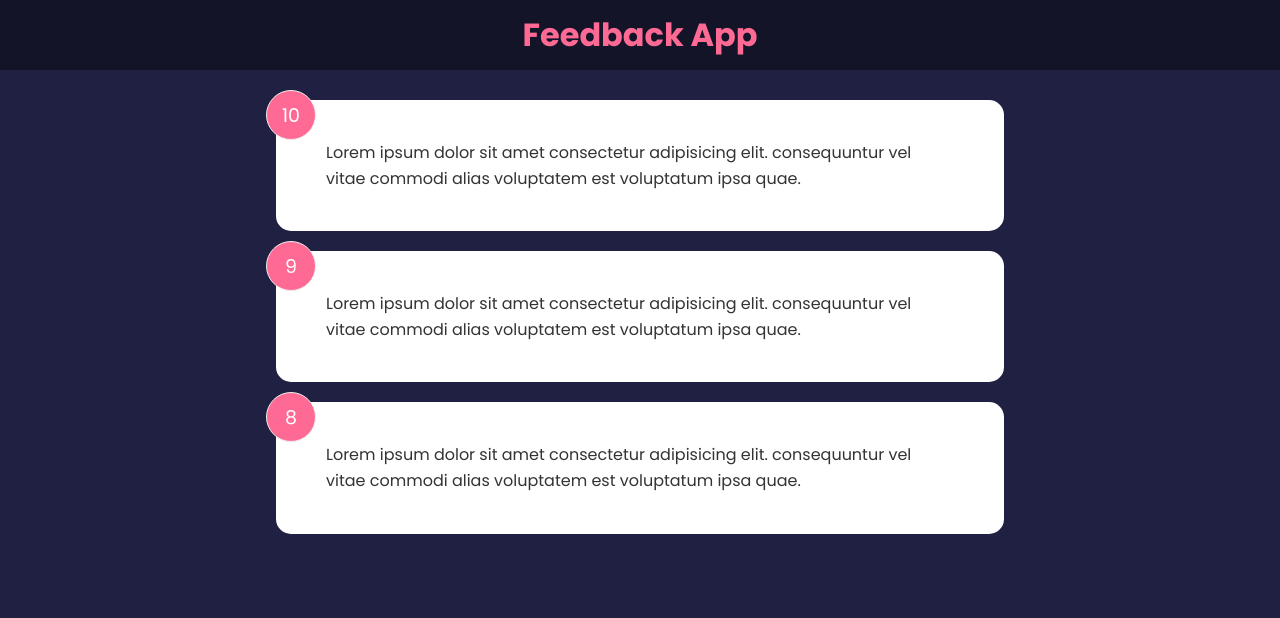
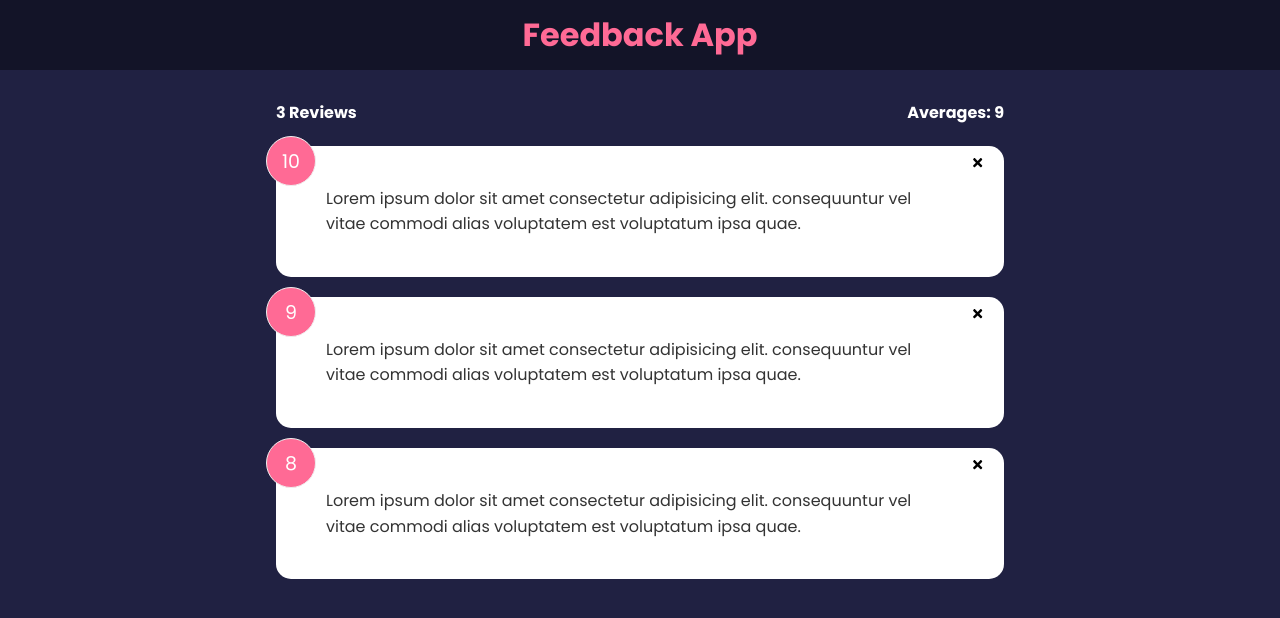
Before and after one commit to thekarthikr/feedback-app, a React (Vite) app: page / in a window 1280 px wide. Shown: the top 618 px of the page. Built offline with nearby package versions, Linux system fonts and the light colour scheme.

Commit message:
Add Feedback stats components

```diff
--- a/src/App.jsx
+++ b/src/App.jsx
@@ -1,17 +1,26 @@
 import { useState } from "react"
 import Header from "./components/Header"
+import FeedbackStats from "./components/FeedbackStats"
 import FeedbackList from "./components/FeedbackList"
 import FeedbackData from "./data/FeedbackData"
+import FeedbackItem from "./components/FeedbackItem"
 
 function App() {
 
    const [feedback , setFeedback] = useState(FeedbackData)
 
+   const deleteFeedback = (id)=>{
+    if(window.confirm('Are you sure want to delete')){
+      setFeedback(feedback.filter((item) => item.id !== id))
+    }
+   }
+
   return (
     <>
      <Header />
       <div className="container">
-      <FeedbackList feedback = {feedback} />
+      <FeedbackStats feedback = {feedback} />
+      <FeedbackList feedback = {feedback} handleDelete ={deleteFeedback} />
       </div>
     </>
   )
--- a/src/components/FeedbackItem.jsx
+++ b/src/components/FeedbackItem.jsx
@@ -1,12 +1,17 @@
+import {FaTimes} from 'react-icons/fa'
 import PropTypes from 'prop-types'
 import Card from './Card'
 
-function FeedbackItem({item}) {
+function FeedbackItem({item , handleDelete}) {
 
 
   return (
     <Card >
      <div className="num-display"> {item.rating}</div>
+     <button className="close" onClick={ ()=> handleDelete(item.id)
+    } >
+      <FaTimes />
+     </button>
      <div className="text-display">{item.text } </div>
 
     </Card>
--- a/src/components/FeedbackList.jsx
+++ b/src/components/FeedbackList.jsx
@@ -4,16 +4,16 @@
 
 
 import React from 'react'
-function FeedbackList({feedback}) {
+function FeedbackList({feedback , handleDelete}) {
 
-  if(!feedback || feedback === ''){
+  if(!feedback || feedback.length === 0){
     return <p>No Feedback yet </p>
   }
 
   return (
   <div className="feedback-list">
    {feedback.map((item)=>(
-    <FeedbackItem key={item.id} item={item} />
+    <FeedbackItem key={item.id} item={item} handleDelete ={handleDelete}  />
    ))}
   </div>
   )
--- /dev/null
+++ b/src/components/FeedbackStats.jsx
@@ -0,0 +1,19 @@
+
+
+function FeedbackStats({feedback}) {
+
+let average = feedback.reduce((acc, curr)=>{
+    return acc + curr.rating
+},0) / feedback.length
+
+average = average.toFixed(1).replace(/[.,]0$/, '')
+
+  return (
+    <div className="feedback-stats" >
+        <h4> {feedback.length} Reviews</h4>
+        <h4> Averages: {isNaN(average)? 0 : average}</h4>
+    </div>
+  )
+}
+
+export default FeedbackStats
```
